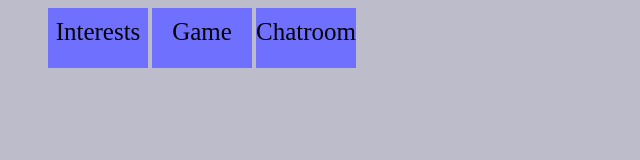
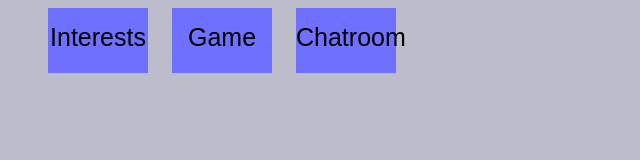
Before and after one commit to hmitwaly/My_Website, a plain HTML site: page index.html in a window 1280 px wide. Shown: the whole page, without its empty margins (0-640 px from the left). Drawn offline with Linux system fonts and the light colour scheme.

Commit message:
Update style.css

```diff
--- a/style.css
+++ b/style.css
@@ -5,7 +5,9 @@ ul li {
   display: inline-block;
   background-color: #7070FF;
   text-align: center;
-  padding-top: 10px;
+  font-family:sans-serif;
+  padding-top: 15px;
+  margin-right:20px;
   font-size:25;
   height:50;
   width:100;
```
